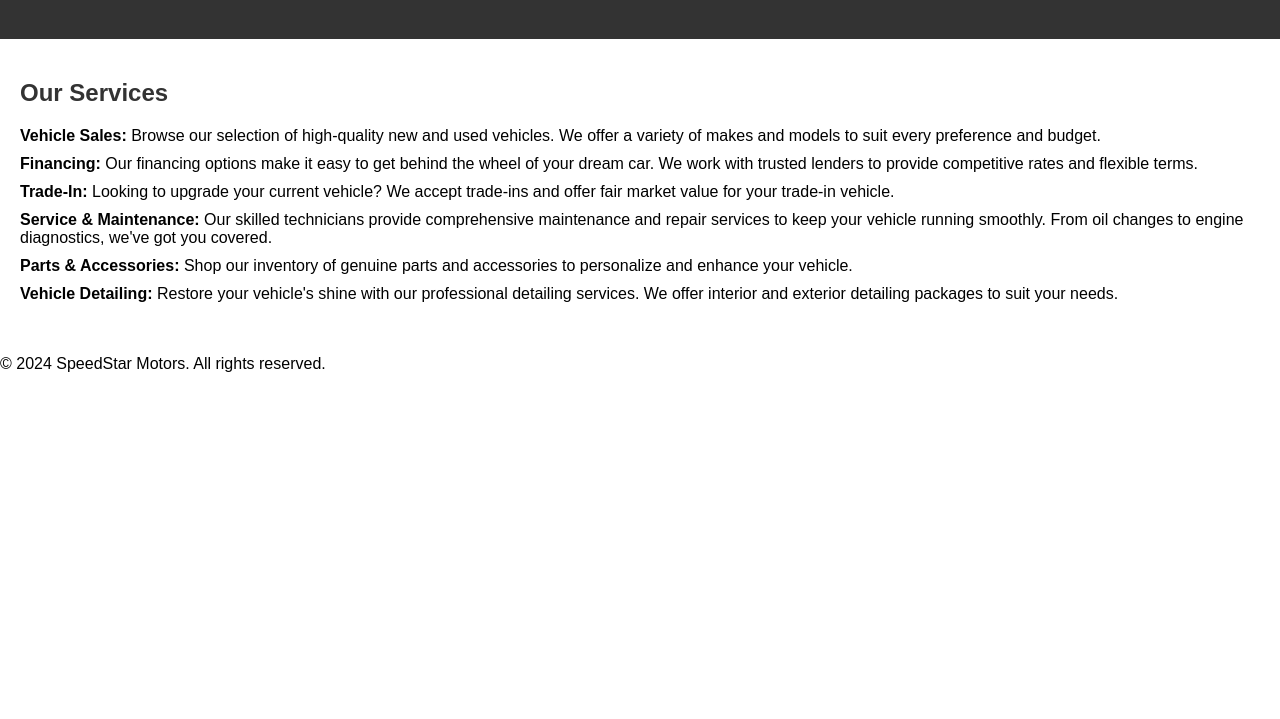
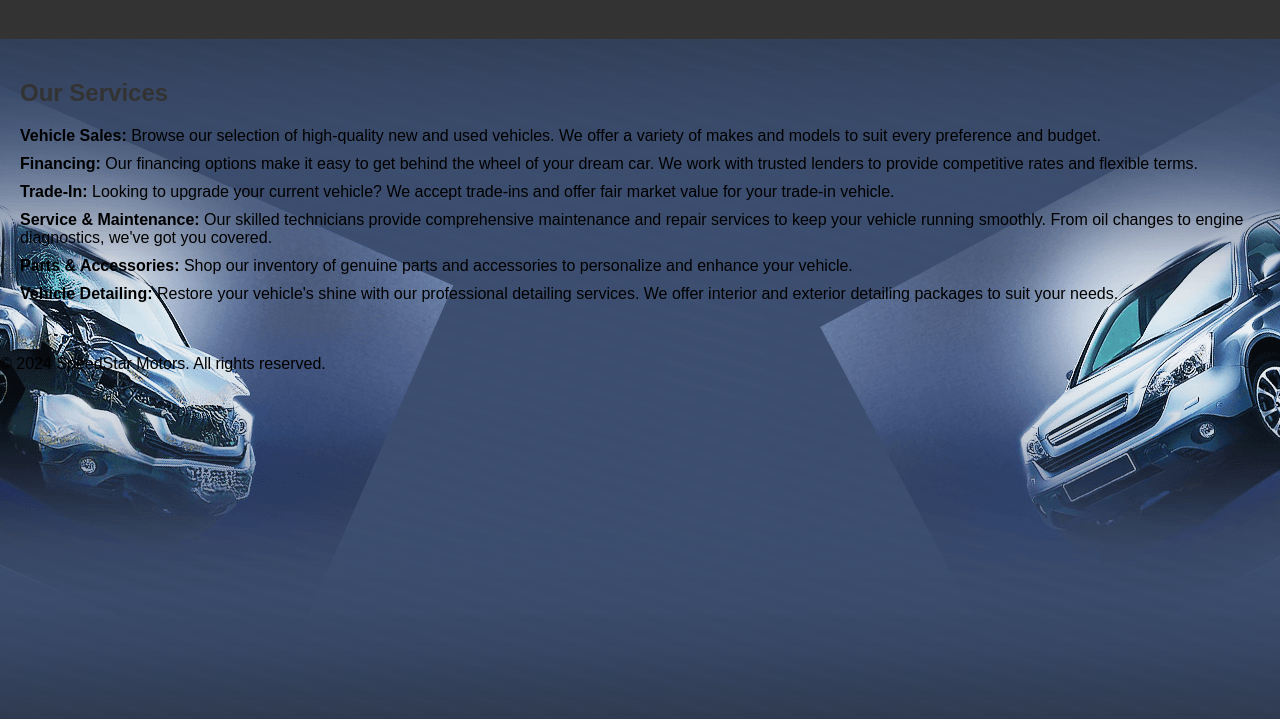
Before and after one commit to bida23-104/SpeedStar-Motors, a plain HTML site: page Services.html in a window 1280 px wide. Shown: the part 81-800 px from the top of the page. Drawn offline with Linux system fonts and the light colour scheme.

Commit message:
Update Services.html

```diff
--- a/Services.html
+++ b/Services.html
@@ -1,6 +1,14 @@
 <!DOCTYPE html>
 <html lang="en">
 <head>
+    <style>
+body {
+  background-image: url('background.png');
+  background-repeat: no-repeat;
+  background-attachment: fixed;
+  background-size: cover;
+}
+</style>
     <meta charset="UTF-8">
     <meta name="viewport" content="width=device-width, initial-scale=1.0">
     <title>Services - SpeedStar Motors</title>
```
